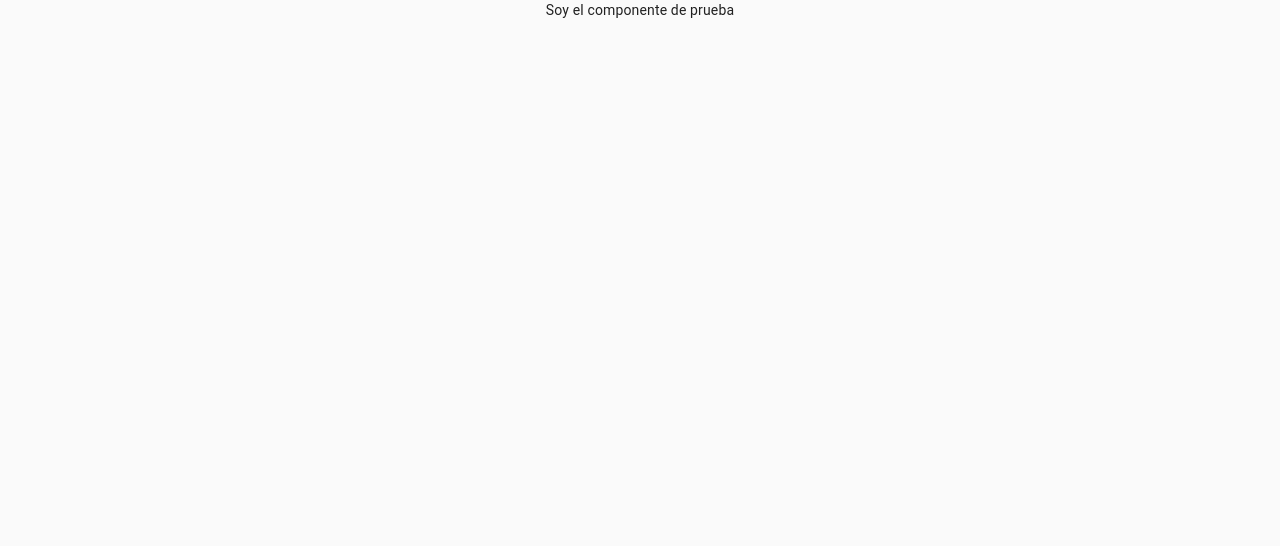
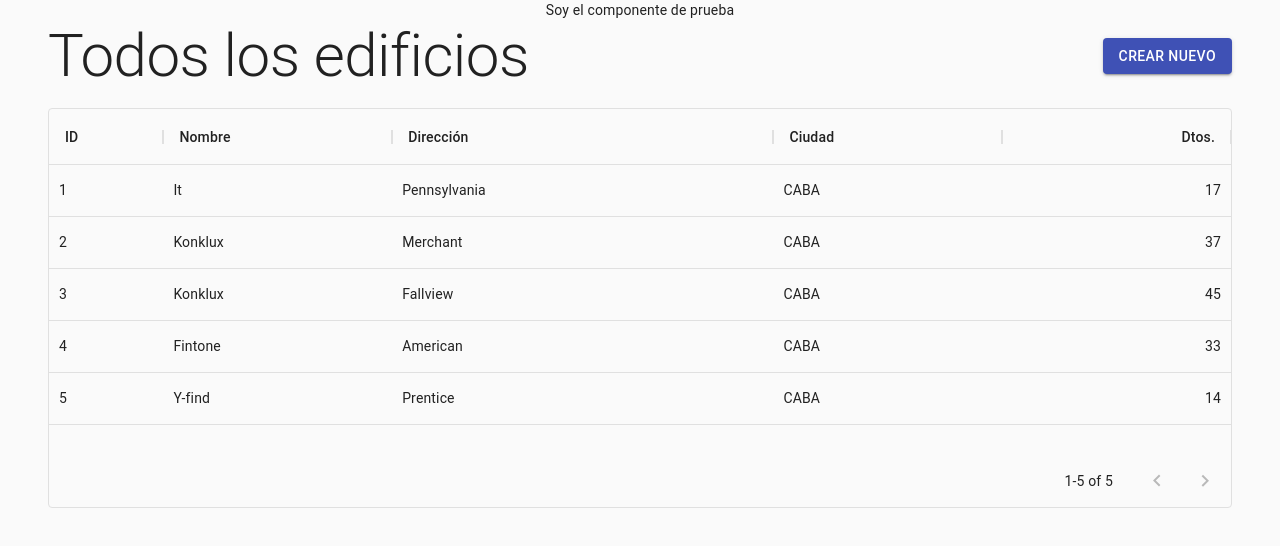
Before and after one commit to Drivello/EDICOM, a React (Create React App) app in the folder client/: page /buildings in a window 1280 px wide. Shown: the top 546 px of the page. Built offline with nearby package versions, Linux system fonts and the light colour scheme.

Commit message:
styled buildings table

```diff
--- a/client/package.json
+++ b/client/package.json
@@ -5,6 +5,7 @@
   "dependencies": {
     "@fontsource/roboto": "^4.4.5",
     "@material-ui/core": "^4.11.4",
+    "@material-ui/data-grid": "*",
     "@material-ui/icons": "^4.11.2",
     "@testing-library/jest-dom": "^5.13.0",
     "@testing-library/react": "^11.2.7",
--- a/client/src/components/App/App.js
+++ b/client/src/components/App/App.js
@@ -3,6 +3,7 @@ import React from 'react'
 import { BrowserRouter } from 'react-router-dom';
 import { Route } from 'react-router';
 import  Home  from '../Home/Home.js';
+import Buildings from '../Buildings/Buildings';
 import CssBaseline from '@material-ui/core/CssBaseline';
 import Container from '@material-ui/core/container';
 
@@ -14,6 +15,7 @@ function App() {
       <CssBaseline />
       <BrowserRouter>
         <Route path="/" component = {Home}/>
+        <Route path="/buildings" component = {Buildings}/>
       </BrowserRouter>
     </Container>
   );
--- /dev/null
+++ b/client/src/components/Buildings/Buildings.jsx
@@ -0,0 +1,22 @@
+import React from 'react';
+import BuildingsTable from '../BuildingsTable/BuildingsTable';
+import styles from './styles.css'
+import Container from '@material-ui/core/container';
+import Typography from '@material-ui/core/Typography';
+import Button from '@material-ui/core/Button';
+
+function Buildings() {
+    return (
+        <Container>
+            <div className="componentHeader">
+                <Typography variant="h2" className="componentHeading">
+                    Todos los edificios
+                </Typography>
+                <Button variant="contained" color="primary">Crear nuevo</Button>
+            </div>
+            <BuildingsTable />
+        </Container>
+    );
+}
+
+export default Buildings;
--- /dev/null
+++ b/client/src/components/Buildings/styles.css
@@ -0,0 +1,11 @@
+.componentHeader {
+    display: flex;
+    align-items: center;
+    justify-content: space-between;
+    margin-bottom: 16px;
+}
+.componentHeading {
+    font-size: 1.8rem;
+    margin-right: 16px;
+    font-weight: 700;
+}
--- /dev/null
+++ b/client/src/components/BuildingsTable/BuildingsTable.jsx
@@ -0,0 +1,37 @@
+import React from 'react';
+import { DataGrid } from '@material-ui/data-grid';
+
+/* Buildings Mockup Fake Data */
+import buildingsData from '../../utils/buildingsMockUp.json';
+
+const columns = [
+    {field: 'id', headerName: 'ID', flex: 1.5},
+    {field: 'name', headerName: 'Nombre', flex: 3},
+    {field: 'address', headerName: 'Dirección', flex: 5},
+    {field: 'city', headerName: 'Ciudad', flex: 3},
+    {field: 'apartments', headerName: 'Dtos.', type: 'number', flex: 3},
+]
+
+const buildings = buildingsData.map(building => {
+    return {
+        id: building.id,
+        name: building.name,
+        address: building.address,
+        city: building.city,
+        apartments: building.apartments,
+    }
+})
+
+console.log(buildings)
+
+function BuildingsTable() {
+    return (
+        <div style={{height: 400, width: '100%'}}>
+            <div style={{display: 'flex', height: '100%'}}>
+                <DataGrid rows={buildings} columns={columns} pageSize={5} />
+            </div>
+        </div>
+    );
+}
+
+export default BuildingsTable;
--- /dev/null
+++ b/client/src/utils/buildingsMockUp.json
@@ -0,0 +1,7 @@
+[
+    {"id":1,"name":"It","address":"Pennsylvania","city":"CABA","cata":9686,"floor":17,"apartments":17,"createdAt":"4/3/2021","updatedAt":"12/7/2020"},
+    {"id":2,"name":"Konklux","address":"Merchant","city":"CABA","cata":68,"floor":13,"apartments":37,"createdAt":"4/8/2021","updatedAt":"12/14/2020"},
+    {"id":3,"name":"Konklux","address":"Fallview","city":"CABA","cata":2483,"floor":7,"apartments":45,"createdAt":"11/11/2020","updatedAt":"7/7/2020"},
+    {"id":4,"name":"Fintone","address":"American","city":"CABA","cata":4132,"floor":4,"apartments":33,"createdAt":"4/9/2021","updatedAt":"3/15/2021"},
+    {"id":5,"name":"Y-find","address":"Prentice","city":"CABA","cata":8130,"floor":10,"apartments":14,"createdAt":"6/17/2020","updatedAt":"11/26/2020"}
+]
```
Also changed, not shown: client/src/components/BuildingsListView/BuildingsListView.jsx (deleted, +0 -11 lines).
